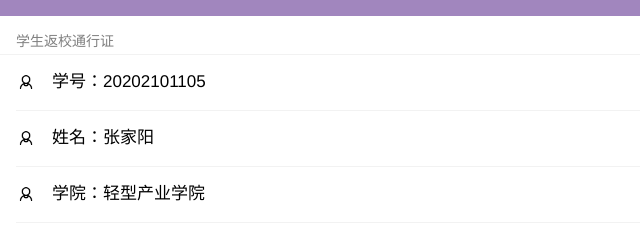
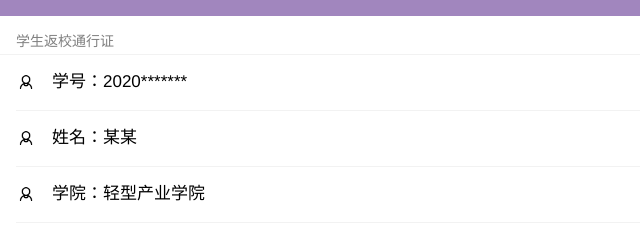
Before and after one commit to Pass302302/zzfreturn, a plain HTML site: page index.html in a window 1280 px wide. Shown: the part 189-424 px from the top of the page, 0-640 px from the left. Drawn offline with Linux system fonts and the light colour scheme.

Commit message:
Update index.html

```diff
--- a/index.html
+++ b/index.html
@@ -21,13 +21,13 @@
 		<div class="weui-cell  weui-cell_example">
 			<div class="weui-cell__hd"><img src="images/person.png" alt="" style="width: 20px; margin-right: 16px; display: block;"></div>
 			<div class="weui-cell__bd">
-				<p>学号：20202101105</p>
+				<p>学号：2020*******</p>
 			</div>
 		</div>
 		<div class="weui-cell  weui-cell_example">
 			<div class="weui-cell__hd"><img src="images/person.png" alt="" style="width: 20px; margin-right: 16px; display: block;"></div>
 			<div class="weui-cell__bd">
-				<p>姓名：张家阳</p>
+				<p>姓名：某某</p>
 			</div>
 		</div>
 		<div class="weui-cell  weui-cell_example">
```
